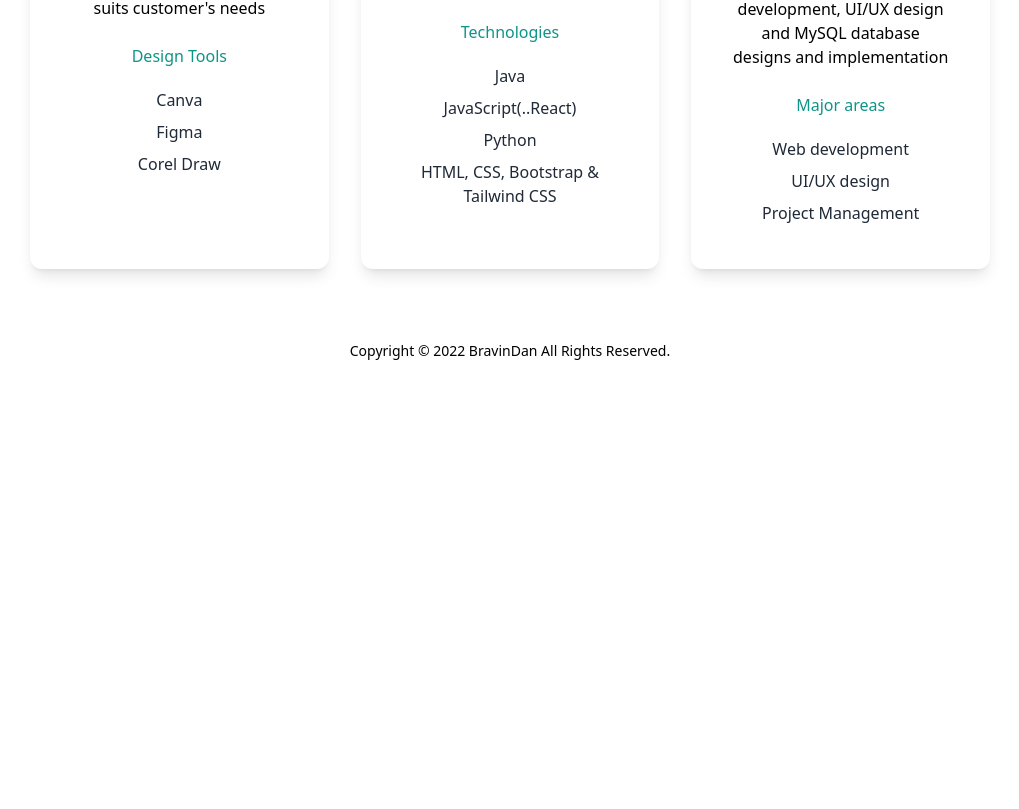
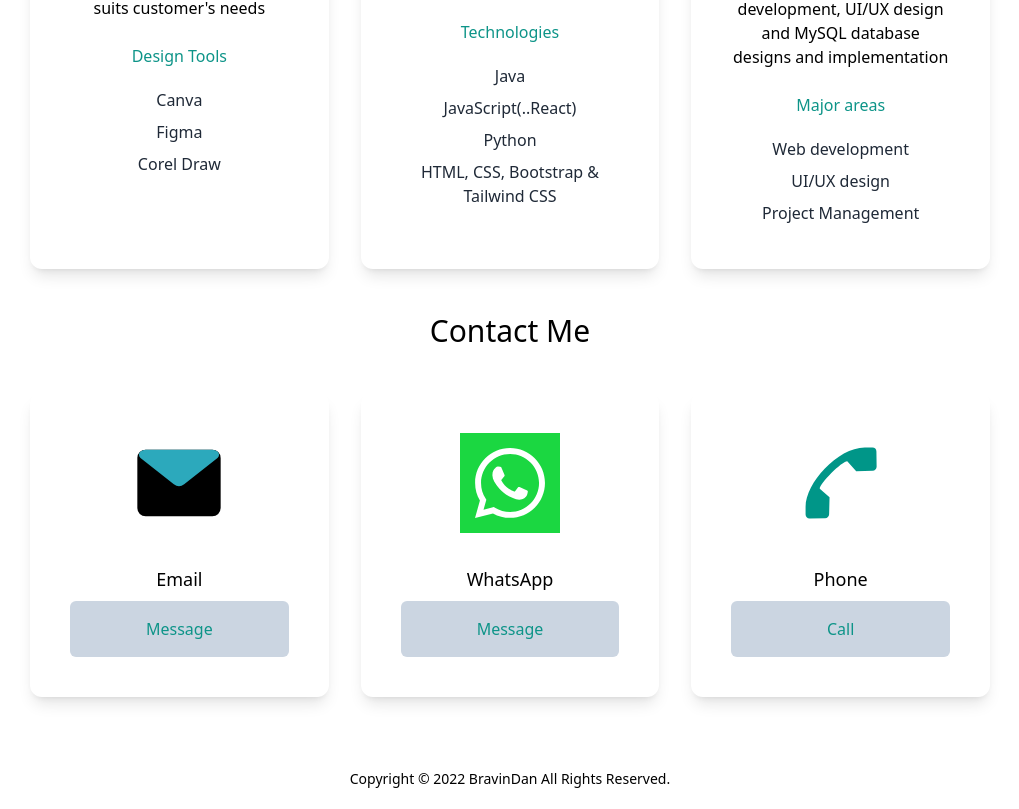
Before and after one commit to bravindan/profile, a React (Create React App) app: page / in a window 1280 px wide. Shown: the part 1609-2418 px from the top of the page, without its empty margins (130-1149 px from the left). Before the commit the page ends 1990 px from the top, so only its background shows below. Built offline with nearby package versions, Linux system fonts and the light colour scheme.

Commit message:
Update App.js
Added contact section

```diff
--- a/src/App.js
+++ b/src/App.js
@@ -4,21 +4,25 @@ import {
   AiFillLinkedin,
   AiFillYoutube,
   AiFillInstagram,
+  AiFillGithub
 } from "react-icons/ai";
 import displaypic from "./images/brav.jpeg";
 import code from "./images/code.png";
 import exp from "./images/exp.png";
 import design from "./images/design.png";
+import phone from "./images/phone.svg"
+import whatsapp from "./images/whatsapp.svg"
+import email from "./images/email.svg"
 import { useState } from "react";
+import {FaWhatsapp} from 'react-icons/fa'
 import './index.css'
 
 function App() {
   const [darkMode, setDarkMode] = useState(false);
-  if(darkMode){
-    localStorage.setItem("!darkMode","dark");
-  }else{
-    localStorage.getItem("!darkMode");
-  }
+  // if(darkMode){
+  //   localStorage.setItem("!darkMode","dark");
+  // }else{
+  //   localStorage.getItem("!darkMode");
 
   return (
     <div className={darkMode ? "dark" : ""}>
@@ -80,7 +84,9 @@ function App() {
                  "https://youtube.com/channel/UC6AZdR8ngHeT7oy6T8_g4qQ")
              }
            />
+           <AiFillGithub onClick={(event)=>(window.location.href="https://github.com/bravindan")}/>
          </div>
+
           <div className="relative mx-auto mt-20 mx w-80 h-80 md:h-96 md:w-96">
             {/* <img src={process.env.PUBLIC_URL+"brav.jpeg"} alt='mypic'/> */}
             <img className="rounded-full" src={displaypic} alt="mypic" />
@@ -180,6 +186,56 @@ function App() {
               </p>
             </div>
           </div>
+
+          {/* contact info section */}
+          <h3 className="py-1 text-3xl text-center mx-auto dark:text-gray-400">
+              Contact Me
+            </h3>
+          <div className="gap-8 grid grid-cols-1 sm:grid-cols-1 md:grid-cols-3">
+            <div className="p-10 my-10 text-center shadow-lg rounded-xl dark:text-gray-400 dark:shadow-slate-700 dark:shadow-md hover:-translate-y-1 hover:scale-110 duration-300 ">
+              <img
+                className="mx-auto"
+                src={email}
+                alt=""
+                width={100}
+                height={100}
+              />
+              <h3 className="py-1 pt-8 pb-2 text-lg font-medium ">Email</h3>
+
+             <a href="mailto:danielbravin0@gmail.com"><h4 className="py-4 text-teal-600 bg-slate-300 rounded-md">Message</h4></a>
+
+            </div>
+            <div className="p-10 my-10 text-center shadow-lg rounded-xl dark:text-gray-400 dark:shadow-slate-700 dark:shadow-md hover:-translate-y-1 hover:scale-110 duration-300 ">
+              <img
+                className="mx-auto"
+                src={whatsapp}
+                alt={<FaWhatsapp/>}
+                width={100}
+                height={100}
+              />
+
+              <h3 className="py-1 pt-8 pb-2 text-lg font-medium">WhatsApp</h3>
+
+              <a href="https://wa.me/+254701634107"><h4 className="py-4 text-teal-600 bg-slate-300 rounded-md">Message</h4></a>
+
+            </div>
+            <div className="p-10 my-10 text-center shadow-lg rounded-xl dark:text-gray-400 dark:shadow-slate-700 dark:shadow-md hover:-translate-y-1 hover:scale-110 duration-300 ">
+              <img
+                className="mx-auto"
+                src={phone}
+                alt={<FaWhatsapp/>}
+                width={100}
+                height={100}
+              />
+              {/* MODIFY: */}
+              <h3 className="py-1 pt-8 pb-2 text-lg font-medium">Phone</h3>
+              <a href="tel:0701634107"><h4 className="py-4 text-teal-600 bg-slate-300 rounded-md">Call</h4></a>
+
+
+
+            </div>
+          </div>
+          {/* end of contact info section */}
         </section>
         <section>
           <footer className="text-center py-5 pt-8 dark:text-gray-400 text-sm">
```
Lines whose indentation alone changed are shown as unchanged.
